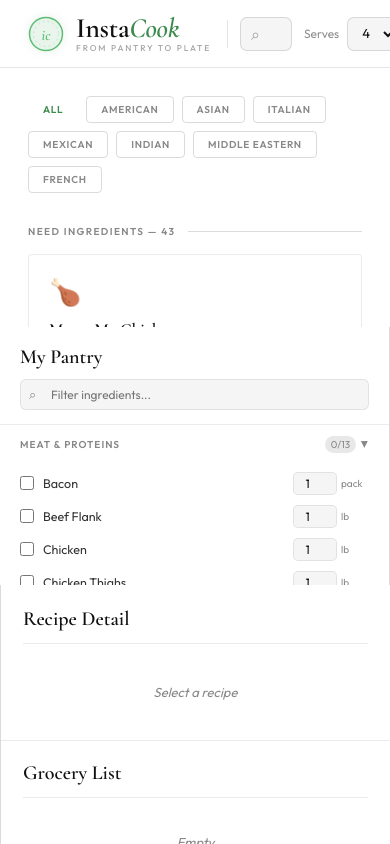
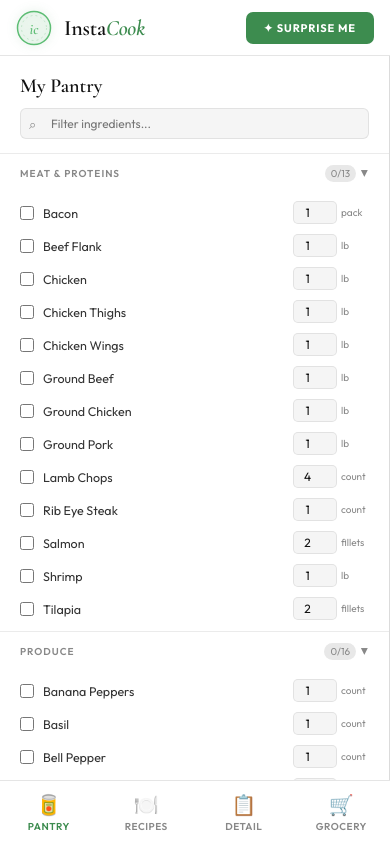
Before and after one commit to whsiao-recipe/instacook, a React (Create React App) app: page / in a window 390 px wide. Built offline with nearby package versions, Linux system fonts and the light colour scheme.

Commit message:
added mobile view

```diff
--- a/src/App.css
+++ b/src/App.css
@@ -1023,3 +1023,86 @@ body {
   .layout { grid-template-columns: 1fr; }
   .sidebar, .right-panel { order: 2; }
 }
+/* ── MOBILE ── */
+.mobile-tabs { display: none; }
+
+@media (max-width: 768px) {
+  .app { height: 100dvh; }
+
+  .topbar {
+    padding: 0 16px;
+    height: 56px;
+    gap: 10px;
+  }
+
+  .topbar-center { display: none; }
+
+  .logo-wordmark { font-size: 22px; }
+  .logo-tagline { display: none; }
+
+  .layout {
+    grid-template-columns: 1fr;
+    grid-template-rows: 1fr;
+    position: relative;
+    overflow: hidden;
+    padding-bottom: 64px;
+  }
+
+  .sidebar,
+  .main,
+  .right-panel {
+    display: none;
+    position: absolute;
+    inset: 0;
+    overflow-y: auto;
+    height: 100%;
+    width: 100%;
+  }
+
+  .sidebar.mobile-active,
+  .main.mobile-active,
+  .right-panel.mobile-active {
+    display: flex;
+    flex-direction: column;
+  }
+
+  .mobile-tabs {
+    display: flex;
+    position: fixed;
+    bottom: 0;
+    left: 0;
+    right: 0;
+    height: 64px;
+    background: #ffffff;
+    border-top: 1px solid rgba(0,0,0,0.10);
+    z-index: 50;
+  }
+
+  .mobile-tabs button {
+    flex: 1;
+    display: flex;
+    flex-direction: column;
+    align-items: center;
+    justify-content: center;
+    gap: 3px;
+    background: none;
+    border: none;
+    cursor: pointer;
+    font-family: 'Outfit', sans-serif;
+    color: #888888;
+    transition: color 0.2s;
+  }
+
+  .mobile-tabs button span:first-child { font-size: 20px; }
+  .mobile-tabs button span:last-child { font-size: 10px; font-weight: 600; letter-spacing: 0.05em; text-transform: uppercase; }
+
+  .mobile-tabs button.active { color: var(--accent); }
+
+  .main-inner { padding: 16px; }
+  .recipes-grid { grid-template-columns: repeat(auto-fill, minmax(150px, 1fr)); gap: 10px; }
+
+  .detail-section,
+  .grocery-section { padding: 16px; }
+
+  .cook-modal { width: 100vw; max-width: 100vw; height: 100dvh; max-height: 100dvh; border-radius: 0; }
+}
--- a/src/App.js
+++ b/src/App.js
@@ -1259,6 +1259,7 @@ function App() {
   const [timerInput, setTimerInput] = useState("");
   const timerRef = React.useRef(null);
   const [aiSuggestion, setAiSuggestion] = useState(null);
+  const [mobileTab, setMobileTab] = useState("pantry");
   const [aiLoading, setAiLoading] = useState(false);
 
   useEffect(() => {
@@ -1524,7 +1525,7 @@ function App() {
       </header>
 
       <div className="layout">
-        <aside className="sidebar">
+        <aside className={`sidebar ${mobileTab === "pantry" ? "mobile-active" : ""}`}>
           <div className="sidebar-header">
             <h2>My Pantry</h2>
             <div className="pantry-search">
@@ -1568,7 +1569,7 @@ function App() {
           })}
         </aside>
 
-        <main className="main">
+        <main className={`main ${mobileTab === "recipes" ? "mobile-active" : ""}`}>
           <div className="main-inner">
             <div className="cuisine-filter">
               {CUISINES.map(c => (
@@ -1602,7 +1603,7 @@ function App() {
                 <div className="section-label">ready to cook — {canMakeRecipes.length}</div>
                 <div className="recipes-grid">
                   {canMakeRecipes.map(recipe => (
-                    <div key={recipe.name} className={`recipe-card ${selectedRecipe?.name === recipe.name ? "active" : ""}`} onClick={() => setSelectedRecipe(recipe)}>
+                    <div key={recipe.name} className={`recipe-card ${selectedRecipe?.name === recipe.name ? "active" : ""}`} onClick={() => { setSelectedRecipe(recipe); setMobileTab("detail"); }}>
                       <span className="card-emoji">{recipe.emoji}</span>
                       <div className="card-name">{recipe.name}</div>
                       <div className="card-status ok">✓ All ingredients on hand</div>
@@ -1629,7 +1630,7 @@ function App() {
           </div>
         </main>
 
-        <aside className="right-panel">
+        <aside className={`right-panel ${mobileTab === "detail" || mobileTab === "grocery" ? "mobile-active" : ""}`}>
           <div className="detail-section">
             <h2>Recipe Detail</h2>
             {!selectedRecipe ? (
@@ -1700,6 +1701,24 @@ function App() {
             )}
           </div>
         </aside>
+      <nav className="mobile-tabs">
+          <button className={mobileTab === "pantry" ? "active" : ""} onClick={() => setMobileTab("pantry")}>
+            <span>🥫</span>
+            <span>Pantry</span>
+          </button>
+          <button className={mobileTab === "recipes" ? "active" : ""} onClick={() => setMobileTab("recipes")}>
+            <span>🍽️</span>
+            <span>Recipes</span>
+          </button>
+          <button className={mobileTab === "detail" ? "active" : ""} onClick={() => setMobileTab("detail")}>
+            <span>📋</span>
+            <span>Detail</span>
+          </button>
+          <button className={mobileTab === "grocery" ? "active" : ""} onClick={() => setMobileTab("grocery")}>
+            <span>🛒</span>
+            <span>Grocery</span>
+          </button>
+        </nav>
       </div>
       {cookMode && (
         <div className="cook-overlay" onClick={e => { if (e.target === e.currentTarget) closeCooking(); }}>
```
